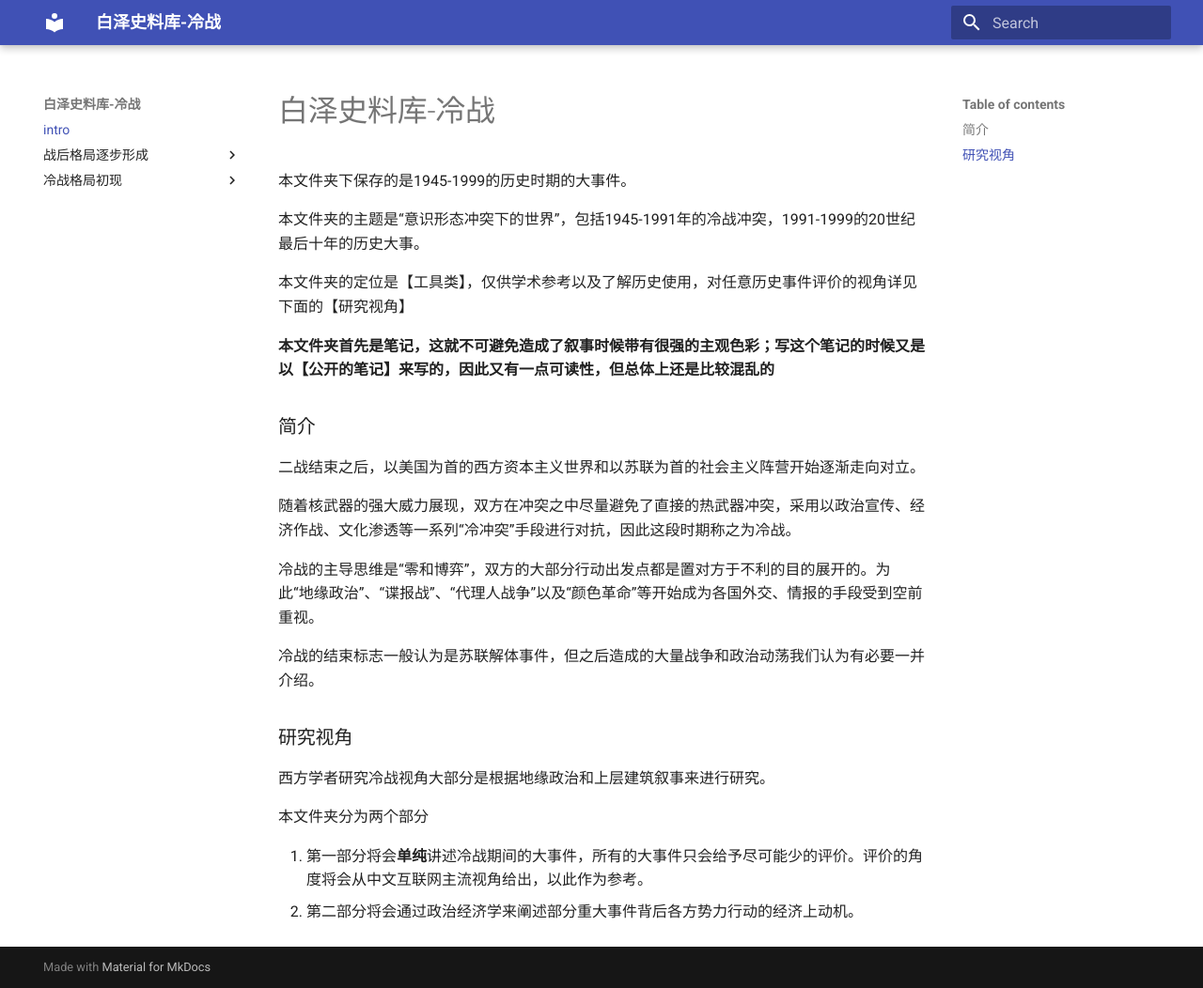
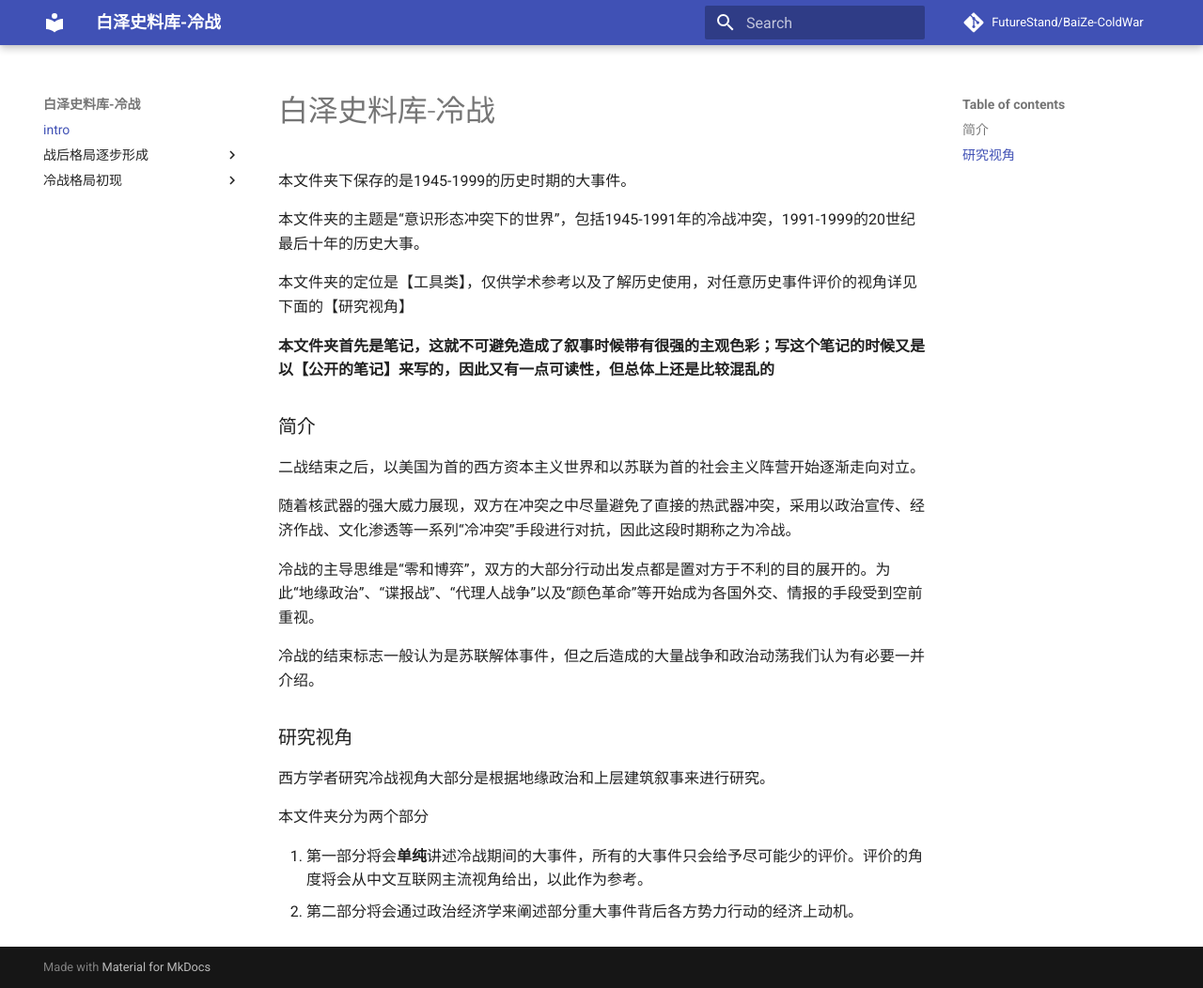
Before and after one commit to FutureStand/BaiZe-ColdWar, an MkDocs documentation site: the page built from docs/index.md, in a window 1280 px wide and 1052 px high. Shown: the whole window at 94% size. Built offline with MkDocs 1.6.1 and Material for MkDocs 9.7.7, drawn with Linux system fonts in a browser that asks for light colours; comment, search, counter and statistics services are not loaded.

Commit message:
ready to deploy

```diff
--- a/mkdocs.yml
+++ b/mkdocs.yml
@@ -2,6 +2,9 @@
 site_name: 白泽史料库-冷战
 site_description: 介绍冷战（1945-1991）发生的历史事件，并对部分重大历史事件进行评析
 site_author: FutureStand
+
+repo_name: FutureStand/BaiZe-ColdWar
+repo_url: https://github.com/FutureStand/BaiZe-ColdWar
 
 #目录，缩进表示子目录关系
 nav:
```
Also changed, not shown: 1 other file.
